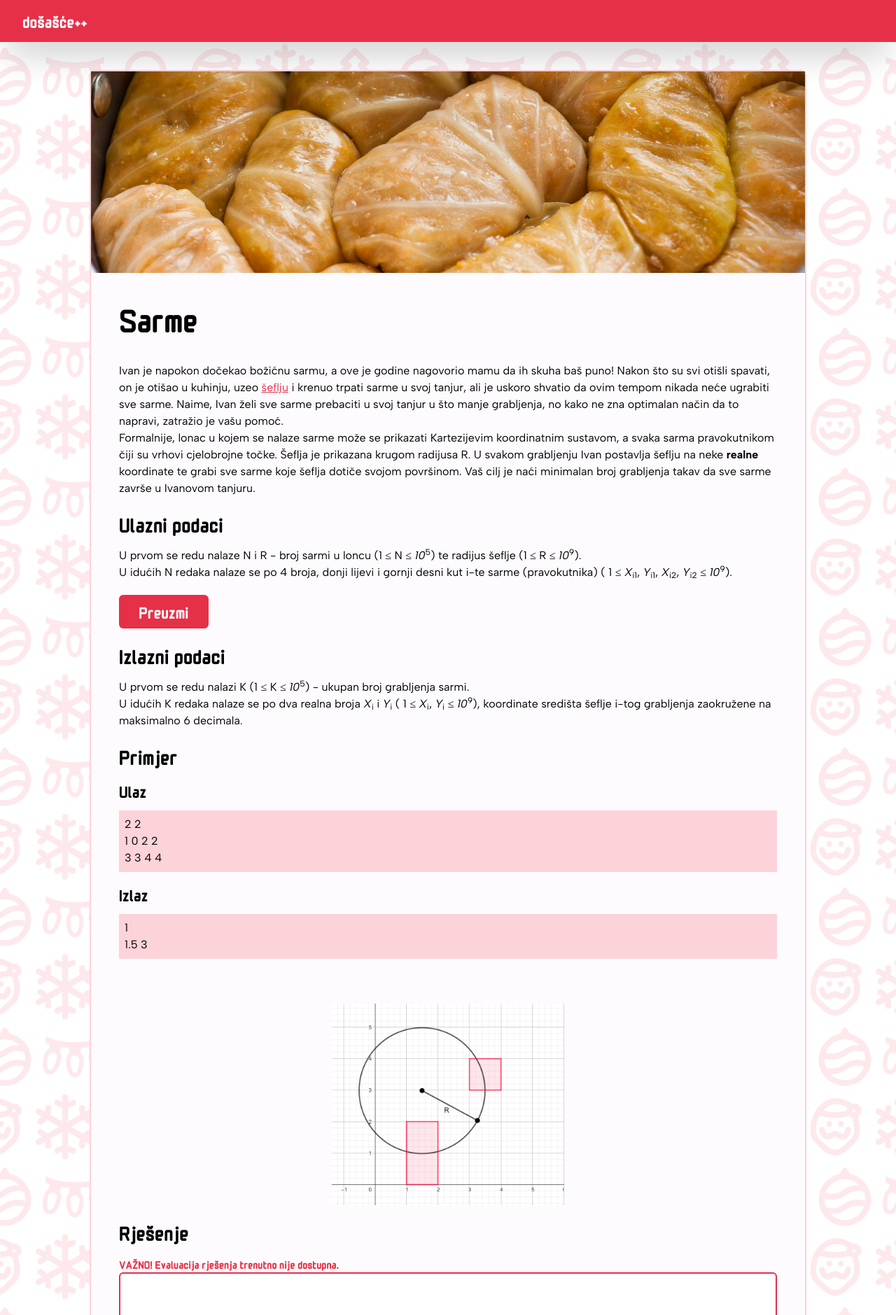
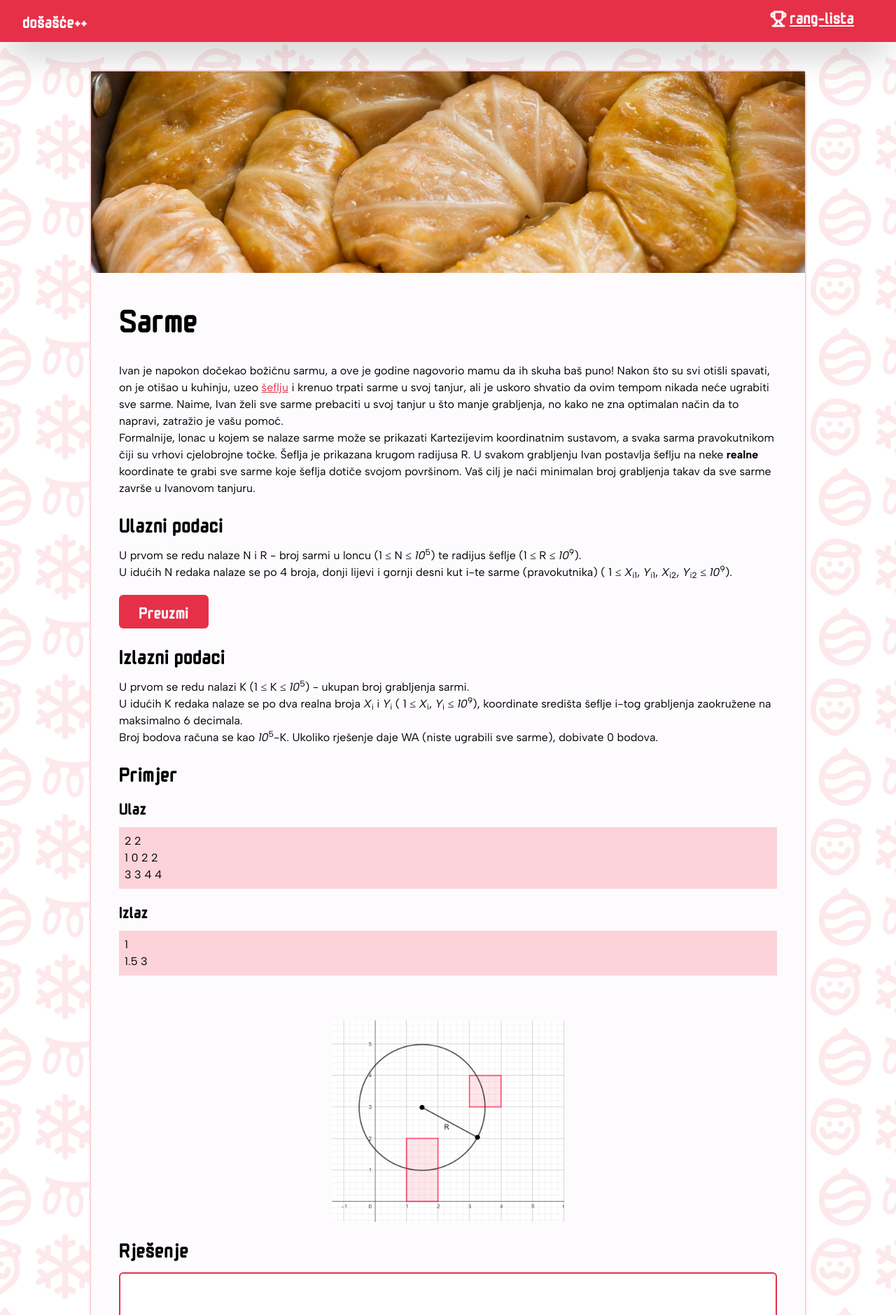
Before and after one commit to x-fer/dosasce-2023-web, a React (Vite) app: page /problem/1 in a window 1280 px wide. Shown: the top 1879 px of the page at 70% size. Built offline with nearby package versions, Linux system fonts and the light colour scheme; no server answers.

Commit message:
sitnice pt. 17

```diff
--- a/package.json
+++ b/package.json
@@ -13,6 +13,7 @@
     "@react-oauth/google": "^0.12.1",
     "axios": "^1.6.2",
     "clsx": "^2.0.0",
+    "lucide-react": "^0.294.0",
     "react": "^18.2.0",
     "react-dom": "^18.2.0",
     "react-router-dom": "^6.18.0",
--- a/src/components/Header.tsx
+++ b/src/components/Header.tsx
@@ -2,6 +2,7 @@
 import { http } from '@/api/http'
 import { CredentialResponse, GoogleLogin } from '@react-oauth/google'
 import { Dispatch, SetStateAction, useContext } from 'react'
+import { Trophy } from 'lucide-react'
 import UserDropdown from './UserDropdown'
 
 type HeaderType = {
@@ -42,11 +43,19 @@
         došašće++
       </a>
 
-      {!isLoggedIn ? (
-        <GoogleLogin onSuccess={onSuccess} shape="pill" text="signin" />
-      ) : (
-        <UserDropdown logOut={logOut} />
-      )}
+      <div>
+        <a href="/leaderboard/1" className="mr-7 inline-block cursor-pointer select-none align-top text-2xl underline">
+          <Trophy size={24} strokeWidth={3} className="inline-block" />
+          <p className="ml-1 hidden underline sm:inline-block">rang-lista</p>
+        </a>
+        <div className="inline-block">
+          {!isLoggedIn ? (
+            <GoogleLogin onSuccess={onSuccess} shape="pill" text="signin" />
+          ) : (
+            <UserDropdown logOut={logOut} />
+          )}
+        </div>
+      </div>
     </header>
   )
 }
--- a/src/components/SolutionBox.tsx
+++ b/src/components/SolutionBox.tsx
@@ -4,11 +4,6 @@
 import { getProblemID } from '@/utils/kontestis'
 import { cn } from '@/utils/utils'
 import { useContext, useState } from 'react'
-
-/*
-TODO: u linijama 160 i 164 vraiti usklicnik ispred isLogged
-(ovo sam napravila da mogu testirat validator lokalno)
-*/
 
 const SolutionBox = ({ number }: { number: number }) => {
   const [rjesenje, setRjesenje] = useState('')
@@ -124,7 +119,7 @@
   return (
     <div className="w-[100%]">
       <div className="relative">
-        <div className="text-red">VAŽNO! Evaluacija rješenja trenutno nije dostupna. {infoMessage}</div>
+        <div className="text-red">{infoMessage}</div>
         <textarea
           id="rjesenje"
           contentEditable
@@ -162,11 +157,11 @@
             title="Provjeri svoje rješenje"
             className={cn(
               'h-10 rounded-md border-2 border-solid border-red bg-red px-2 text-center text-lg text-white md:h-12 md:text-2xl',
-              (rjesenje.length === 0 || isSending || isLoggedIn || !isOutputValid) &&
+              (rjesenje.length === 0 || isSending || !isLoggedIn || !isOutputValid) &&
                 'cursor-not-allowed border-red bg-white text-red'
             )}
             onClick={provjeriRjesenje}
-            disabled={rjesenje.length === 0 || isSending || isLoggedIn || !isOutputValid}
+            disabled={rjesenje.length === 0 || isSending || !isLoggedIn || !isOutputValid}
           >
             Pošalji rješenje
           </button>
--- a/src/screens/leaderboard/LeaderBoardComponent.tsx
+++ b/src/screens/leaderboard/LeaderBoardComponent.tsx
@@ -92,7 +92,6 @@
             if (radioButton.key === 'all') return true
             else return userCategoryData[leaderboardRow.email] === radioButton.key
           })
-          .sort((a: any, b: any) => b.points - a.points)
           .map((el: any) => ({
             ...el,
             points: el.points[problemId],
@@ -114,7 +113,9 @@
           ) : (
             (leaderboardWithCategories?.length &&
               leaderboardWithCategories[activeLeaderboard]?.length &&
-              leaderboardWithCategories[activeLeaderboard].map((event: any, idx: any) => (
+              leaderboardWithCategories[activeLeaderboard]
+                .sort((a: any, b: any) => b.points - a.points)
+                .map((event: any, idx: any) => (
                   <div className="border-2 border-slate-300 bg-white p-5" key={event.nickname + '-' + idx}>
                     <div className="mr-3 inline">{idx + 1}</div>
                     <div className="inline">{event.nickname}</div>
--- a/src/screens/problems/FirstProblem.tsx
+++ b/src/screens/problems/FirstProblem.tsx
@@ -70,6 +70,11 @@
             <sup>9</sup>), koordinate središta šeflje i-tog grabljenja zaokružene na maksimalno 6 decimala.
           </p>
 
+          <p className="paragraph">
+            Broj bodova računa se kao <var>10</var>
+            <sup>5</sup>-K. Ukoliko rješenje daje WA (niste ugrabili sve sarme), dobivate 0 bodova.
+          </p>
+
           <div className="w-full">
             <Title type="subtitle">Primjer</Title>
             <Title type="subtitle2">Ulaz</Title>
```
Also changed, not shown: 1 other file (tests, documents, lock files or other folders). Lines whose indentation alone changed are shown as unchanged.
